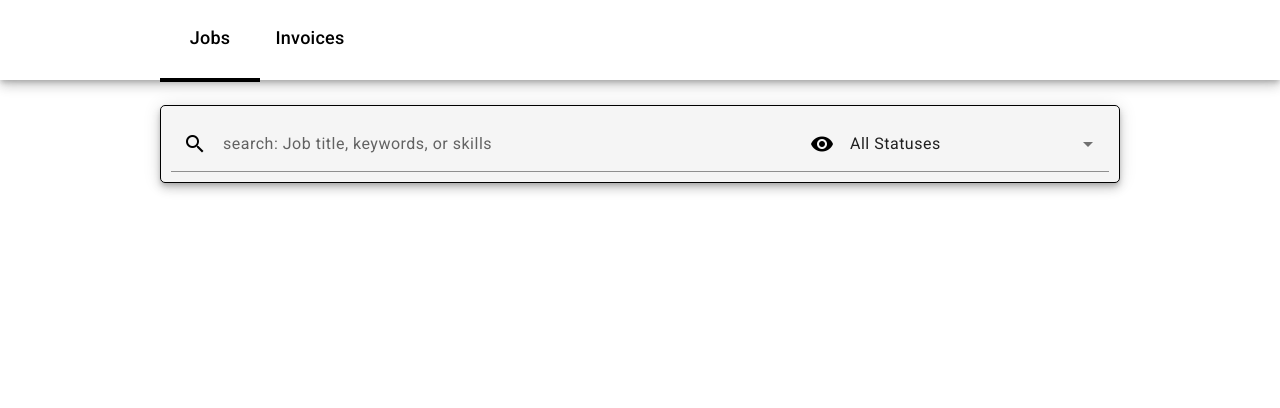
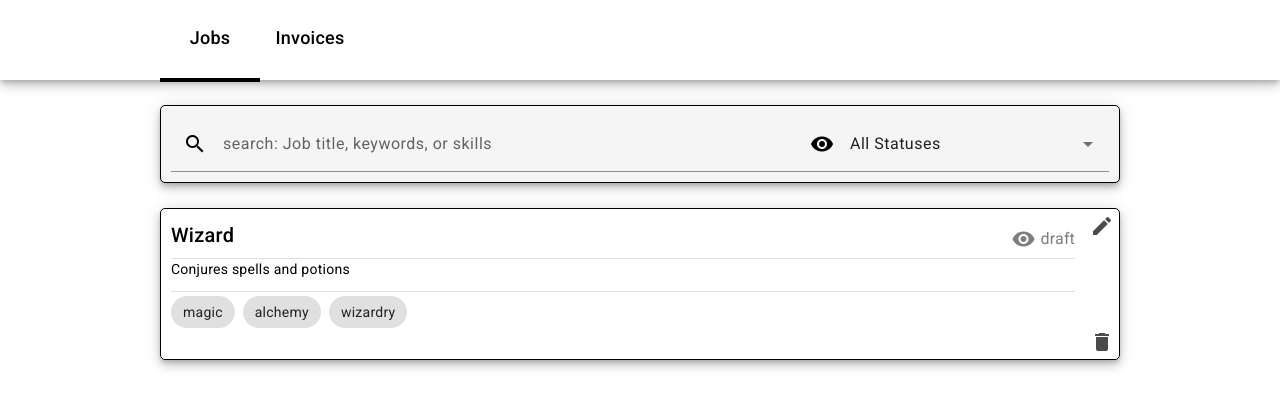
Before and after one commit to NikolaArsenovic/txtask, an Angular app: page /jobs in a window 1280 px wide. Shown: the top 408 px of the page. Built offline with nearby package versions, Linux system fonts and the light colour scheme.

Commit message:
Added job item shell

```diff
--- a/package.json
+++ b/package.json
@@ -17,7 +17,7 @@
     "@angular/compiler": "^15.1.0",
     "@angular/core": "^15.1.0",
     "@angular/forms": "^15.1.0",
-    "@angular/material": "^15.2.9",
+    "@angular/material": "^18.1.2",
     "@angular/platform-browser": "^15.1.0",
     "@angular/platform-browser-dynamic": "^15.1.0",
     "@angular/router": "^15.1.0",
@@ -28,7 +28,7 @@
     "zone.js": "~0.12.0"
   },
   "devDependencies": {
-    "@angular-devkit/build-angular": "^15.1.2",
+    "@angular-devkit/build-angular": "^18.1.2",
     "@angular-eslint/builder": "15.2.1",
     "@angular-eslint/eslint-plugin": "15.2.1",
     "@angular-eslint/eslint-plugin-template": "15.2.1",
--- a/src/app/modules/jobs/components/job-ad-item/job-ad-item.component.html
+++ b/src/app/modules/jobs/components/job-ad-item/job-ad-item.component.html
@@ -0,0 +1,21 @@
+<div class="job-ad-item-wrapper mat-elevation-z6">
+  <div class="info">
+    <div class="header">
+      <h2>Wizard</h2>
+      <div class="status">
+        <mat-icon class="icon" matPrefix aria-hidden="false" fontIcon="visibility"></mat-icon>
+        <h3>draft</h3>
+      </div>
+    </div>
+    <mat-divider></mat-divider>
+    <p>Conjures spells and potions</p>
+    <mat-divider></mat-divider>
+    <mat-chip-set aria-label="Fish selection">
+      <mat-chip *ngFor="let skill of skills">{{skill}}</mat-chip>
+    </mat-chip-set>
+  </div>
+  <div class="actions">
+    <mat-icon class="icon" aria-hidden="false" aria-label="Edit" fontIcon="edit"></mat-icon>
+    <mat-icon class="icon" aria-hidden="false" aria-label="Delete" fontIcon="delete"></mat-icon>
+  </div>
+</div>
--- a/src/app/modules/jobs/components/job-ad-item/job-ad-item.component.scss
+++ b/src/app/modules/jobs/components/job-ad-item/job-ad-item.component.scss
@@ -0,0 +1,47 @@
+.job-ad-item-wrapper {
+  display: flex;
+  flex-basis: 100%;
+  height: 150px;
+  border-radius: 5px;
+  margin-top:10px;
+  border: 1px solid black;
+
+  .info {
+    width: 100%;
+    padding:10px;
+    .header {
+      display: flex;
+      justify-content: space-between;
+      h2 {
+        margin: 0 0 7px;
+      }
+
+      .status {
+        display: flex;
+        align-items: center;
+        opacity: 0.5;
+        h3 {
+          margin: 0;
+          padding: 0 0 0 5px;
+        }
+      }
+    }
+  }
+
+  .actions {
+    width: 34px;
+    display: flex;
+    flex-direction: column;
+    justify-content: space-between;
+
+    .icon {
+      opacity: 0.7;
+      padding: 5px;
+      cursor: pointer;
+
+      &:hover {
+        opacity: 1;
+      }
+    }
+  }
+}
--- a/src/app/modules/jobs/components/job-ad-item/job-ad-item.component.ts
+++ b/src/app/modules/jobs/components/job-ad-item/job-ad-item.component.ts
@@ -6,5 +6,5 @@ import { Component } from '@angular/core';
   styleUrls: ['./job-ad-item.component.scss']
 })
 export class JobAdItemComponent {
-
+  skills: string[] = ["magic", "alchemy", "wizardry"];
 }
--- a/src/app/modules/jobs/jobs.module.ts
+++ b/src/app/modules/jobs/jobs.module.ts
@@ -5,6 +5,8 @@ import { JobAdItemComponent } from './components/job-ad-item/job-ad-item.compone
 import { JobSearchBarComponent } from './components/job-search-bar/job-search-bar.component';
 import { JobsComponent } from './pages/jobs/jobs.component';
 import { JobsRoutingModule } from './jobs-routing.module';
+import {MatChipsModule} from '@angular/material/chips';
+import {MatDividerModule} from '@angular/material/divider';
 import {MatIconModule} from '@angular/material/icon';
 import {MatInputModule} from '@angular/material/input';
 import {MatSelectModule} from '@angular/material/select';
@@ -30,7 +32,9 @@ import { ReactiveFormsModule } from '@angular/forms';
     MatFormFieldModule,
     MatSelectModule,
     MatInputModule,
-    MatIconModule
+    MatIconModule,
+    MatDividerModule,
+    MatChipsModule
   ]
 })
 export class JobsModule { }
--- a/src/app/modules/jobs/pages/jobs/jobs.component.scss
+++ b/src/app/modules/jobs/pages/jobs/jobs.component.scss
@@ -0,0 +1,5 @@
+.job-ads-wrapper {
+  .job-ad-list {
+    padding-top: 15px;
+  }
+}
```
Also changed, not shown: 1 other file (tests, documents, lock files or other folders).
